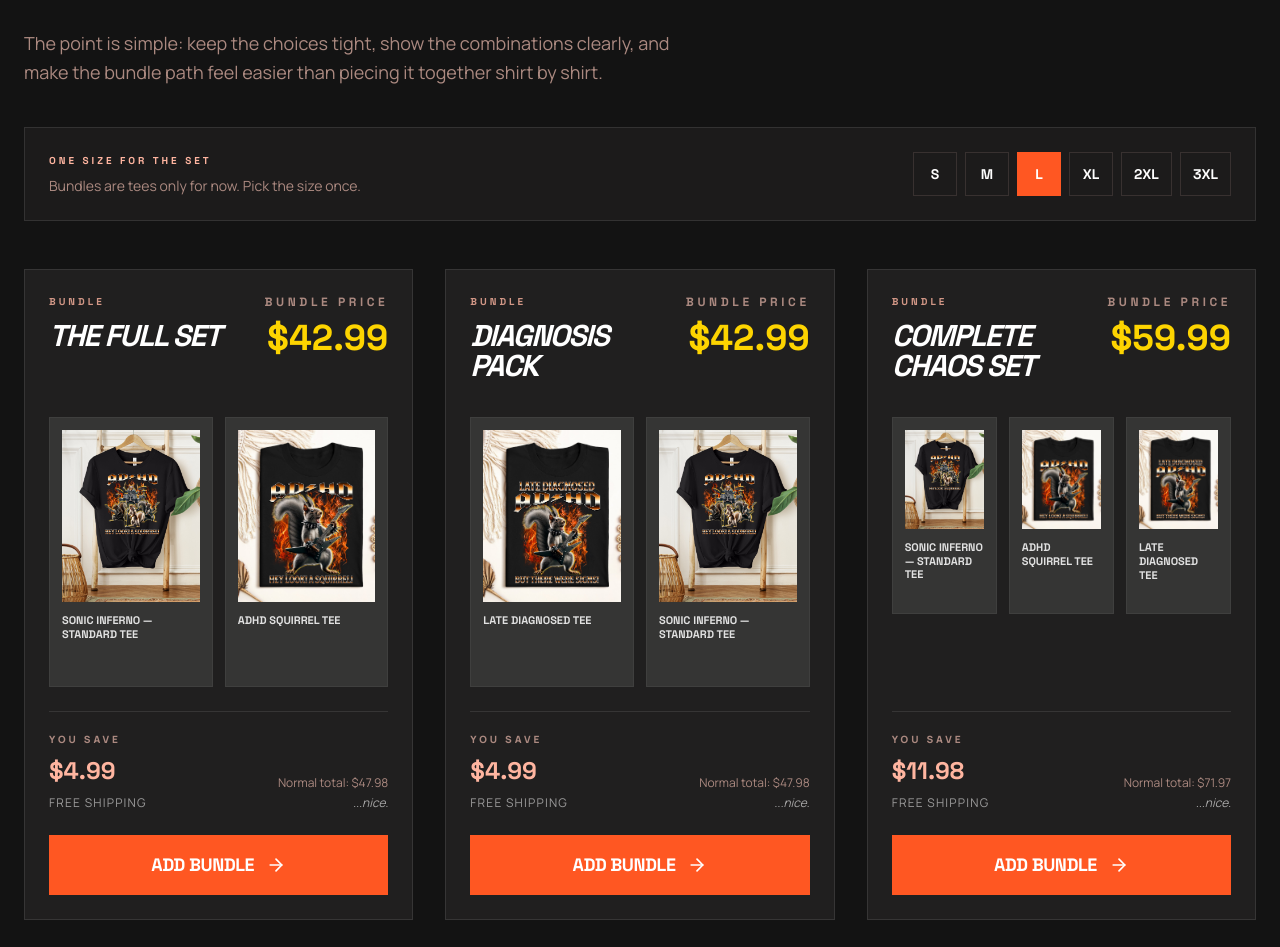
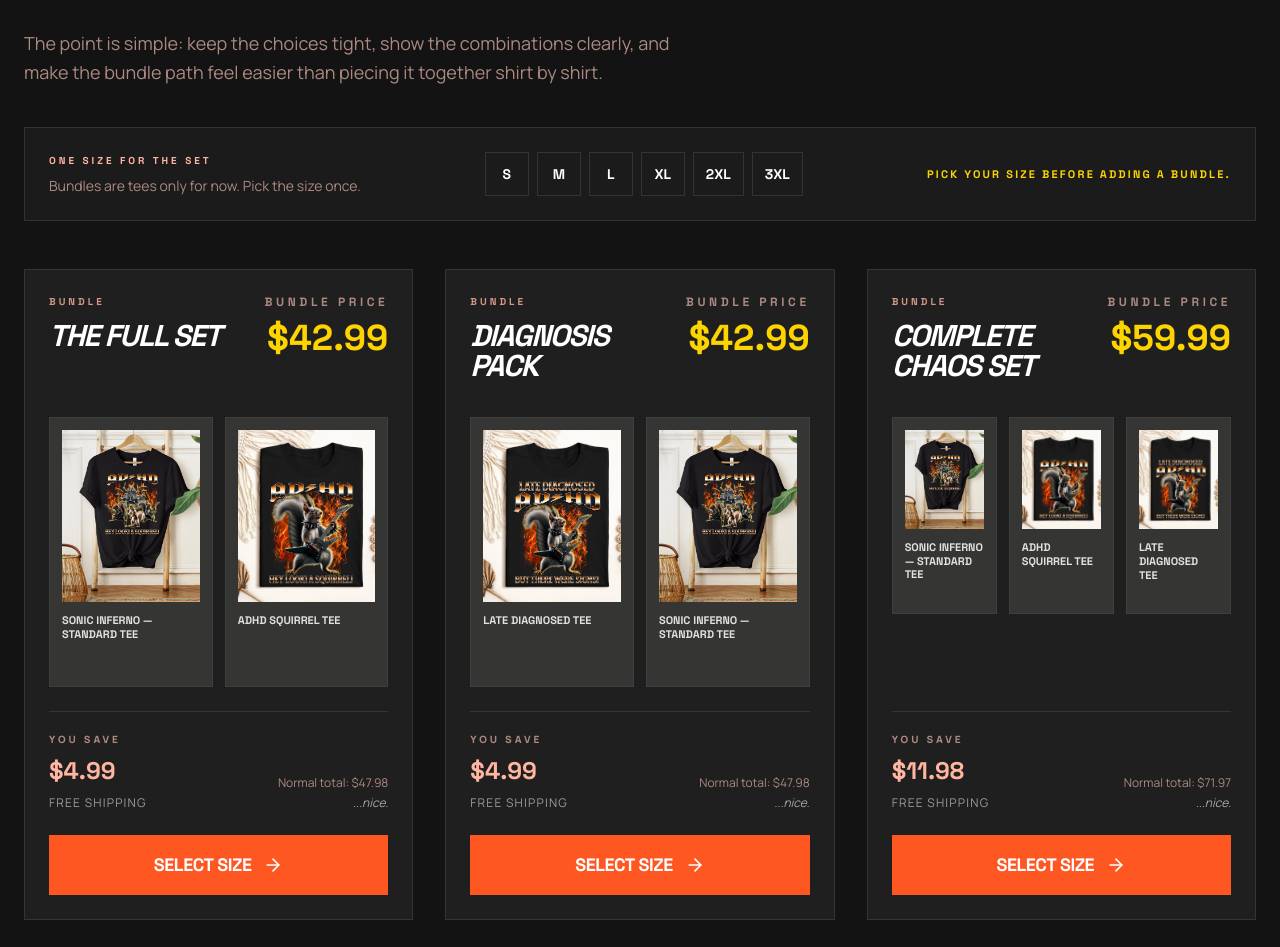
Before and after one commit to mstonerock/adhd-squirrel, a React (Vite) app: page /bundles in a window 1280 px wide. Shown: the part 285-1232 px from the top of the page. Built offline with nearby package versions, Linux system fonts and the light colour scheme; no server answers.

Commit message:
Require explicit size selection for bundles

```diff
--- /dev/null
+++ b/src/lib/sizePreference.ts
@@ -0,0 +1,25 @@
+const LAST_SELECTED_SIZE_KEY = 'adhd_squirrel_last_selected_size';
+
+function getStorage(): Storage | null {
+  if (typeof window === 'undefined') {
+    return null;
+  }
+
+  try {
+    return window.localStorage;
+  } catch {
+    return null;
+  }
+}
+
+export function readRememberedSize(availableSizes: string[]): string | null {
+  const storage = getStorage();
+  const rememberedSize = storage?.getItem(LAST_SELECTED_SIZE_KEY) ?? null;
+
+  return rememberedSize && availableSizes.includes(rememberedSize) ? rememberedSize : null;
+}
+
+export function rememberSelectedSize(size: string): void {
+  const storage = getStorage();
+  storage?.setItem(LAST_SELECTED_SIZE_KEY, size);
+}
--- a/src/pages/Bundles.tsx
+++ b/src/pages/Bundles.tsx
@@ -1,17 +1,23 @@
-import React, { useState } from 'react';
+import React, { useEffect, useRef, useState } from 'react';
 import { Link } from 'react-router-dom';
 import { ArrowRight, ShoppingBag } from 'lucide-react';
 import { PRODUCTS } from '../types';
 import { BUNDLE_DEFINITIONS, CATEGORY_SIZES, getBundleCheckoutPrice } from '../lib/productUtils';
 import { useCart } from '../lib/CartContext';
 import { cn } from '../lib/utils';
+import { readRememberedSize, rememberSelectedSize } from '../lib/sizePreference';
 
 const TEE_SIZES = CATEGORY_SIZES['t-shirts'];
 
 export default function Bundles() {
   const { addToCart } = useCart();
-  const [selectedSize, setSelectedSize] = useState('L');
+  const [selectedSize, setSelectedSize] = useState<string | null>(null);
   const [activeBundleId, setActiveBundleId] = useState<string | null>(null);
+  const sizeSectionRef = useRef<HTMLElement | null>(null);
+
+  useEffect(() => {
+    setSelectedSize(readRememberedSize(TEE_SIZES));
+  }, []);
 
   const bundleCards = BUNDLE_DEFINITIONS.map((bundle) => {
     const products = bundle.productIds
@@ -20,7 +26,7 @@ export default function Bundles() {
 
     const standardCost = products.reduce((sum, product) => {
       if (!product) return sum;
-      return sum + (product.sizePricing?.[selectedSize] ?? product.price);
+      return sum + (selectedSize ? (product.sizePricing?.[selectedSize] ?? product.price) : product.price);
     }, 0);
 
     return {
@@ -33,6 +39,11 @@ export default function Bundles() {
   });
 
   const handleAddBundle = (bundleId: string) => {
+    if (!selectedSize) {
+      sizeSectionRef.current?.scrollIntoView({ behavior: 'smooth', block: 'center' });
+      return;
+    }
+
     const bundle = bundleCards.find((card) => card.id === bundleId);
     if (!bundle) return;
 
@@ -44,6 +55,11 @@ export default function Bundles() {
     });
 
     window.setTimeout(() => setActiveBundleId((current) => (current === bundleId ? null : current)), 900);
+  };
+
+  const handleSelectSize = (size: string) => {
+    setSelectedSize(size);
+    rememberSelectedSize(size);
   };
 
   return (
@@ -62,7 +78,7 @@ export default function Bundles() {
           </p>
         </header>
 
-        <section className="mt-10 flex flex-col gap-6 border border-white/10 bg-surface-container-low p-6 md:flex-row md:items-center md:justify-between">
+        <section ref={sizeSectionRef} className="mt-10 flex flex-col gap-6 border border-white/10 bg-surface-container-low p-6 md:flex-row md:items-center md:justify-between">
           <div>
             <p className="font-headline text-[10px] font-black uppercase tracking-[0.3em] text-primary">
               ONE SIZE FOR THE SET
@@ -73,7 +89,7 @@ export default function Bundles() {
             {TEE_SIZES.map((size) => (
               <button
                 key={size}
-                onClick={() => setSelectedSize(size)}
+                onClick={() => handleSelectSize(size)}
                 className={cn(
                   'h-11 min-w-11 border px-3 font-headline text-sm font-black uppercase transition-colors',
                   selectedSize === size
@@ -85,6 +101,11 @@ export default function Bundles() {
               </button>
             ))}
           </div>
+          {!selectedSize && (
+            <p className="text-[11px] font-headline font-bold uppercase tracking-[0.2em] text-secondary-container">
+              Pick your size before adding a bundle.
+            </p>
+          )}
         </section>
 
         <section className="mt-12 grid grid-cols-1 xl:grid-cols-3 gap-8">
@@ -162,6 +183,11 @@ export default function Bundles() {
                         Added.
                         <ShoppingBag className="w-5 h-5" />
                       </>
+                    ) : !selectedSize ? (
+                      <>
+                        Select Size
+                        <ArrowRight className="w-5 h-5" />
+                      </>
                     ) : (
                       <>
                         Add Bundle
--- a/src/pages/ProductDetail.tsx
+++ b/src/pages/ProductDetail.tsx
@@ -6,8 +6,7 @@ import { ArrowRight, Layers, DraftingCompass, Bolt, ShoppingBag, X } from 'lucid
 import { cn } from '../lib/utils';
 import { useCart } from '../lib/CartContext';
 import { getBundleTarget, getUpgradeTargets, getBundleForProducts, CATEGORY_LABEL, VARIANT_LABEL, isSizeAvailableForProduct } from '../lib/productUtils';
-
-const LAST_SELECTED_SIZE_KEY = 'adhd_squirrel_last_selected_size';
+import { readRememberedSize, rememberSelectedSize } from '../lib/sizePreference';
 
 export default function ProductDetail() {
   const { id } = useParams();
@@ -146,18 +145,12 @@ export default function ProductDetail() {
       .map((row) => row[0])
       .filter((size) => isSizeAvailableForProduct(size, product));
 
-    const rememberedSize = typeof window !== 'undefined'
-      ? window.localStorage.getItem(LAST_SELECTED_SIZE_KEY)
-      : null;
-
-    setSelectedSize(rememberedSize && availableSizes.includes(rememberedSize) ? rememberedSize : null);
+    setSelectedSize(readRememberedSize(availableSizes));
   }, [currentChart.rows, product, product.gallery, product.id, product.image]);
 
   const handleSelectSize = (size: string) => {
     setSelectedSize(size);
-    if (typeof window !== 'undefined') {
-      window.localStorage.setItem(LAST_SELECTED_SIZE_KEY, size);
-    }
+    rememberSelectedSize(size);
   };
 
   const scrollToSizeSelection = () => {
```
